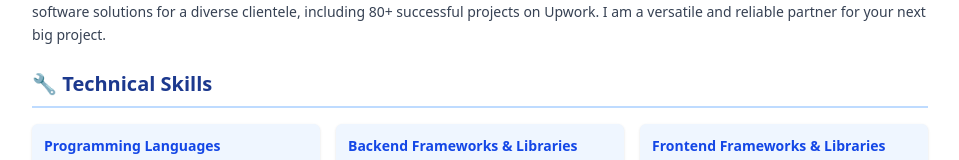
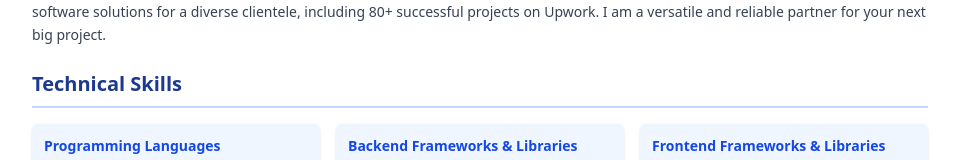
Before and after one commit to kneeraazon404/resume, a Next.js app: page / in a window 1280 px wide. Shown: the part 498-658 px from the top of the page, without its empty margins (160-1119 px from the left). Built offline with nearby package versions, Linux system fonts and the light colour scheme.

Commit message:
Project Finalization

```diff
--- a/app/page.tsx
+++ b/app/page.tsx
@@ -184,7 +184,7 @@ export default function Page() {
   const certifications: Certification[] = [
     { name: "React - The Complete Guide 2024 (incl. Next.js, Redux)", issuer: "Udemy, August 2024" },
     { name: "Build a Backend REST API with Python & Django - Advanced", issuer: "Udemy, July 2023" },
-    { name: "REST APIs with Flask and Python in 2024", issuer: "" }, // Issuer can be added if known
+    { name: "REST APIs with Flask and Python in 2024", issuer: "Udemy, March 2023" }, // Issuer can be added if known
   ];
 
   interface Training {
@@ -241,7 +241,7 @@ export default function Page() {
           <p className="text-sm leading-relaxed text-gray-700">{professionalSummary}</p>
         </Section>
 
-        <Section title="🔧 Technical Skills">
+        <Section title="Technical Skills">
           <div className="grid grid-cols-1 sm:grid-cols-2 md:grid-cols-3 gap-4 text-sm">
             {skills.map((skillSet) => (
               <div key={skillSet.category} className="bg-blue-50 p-3 rounded-md shadow-sm">
```
